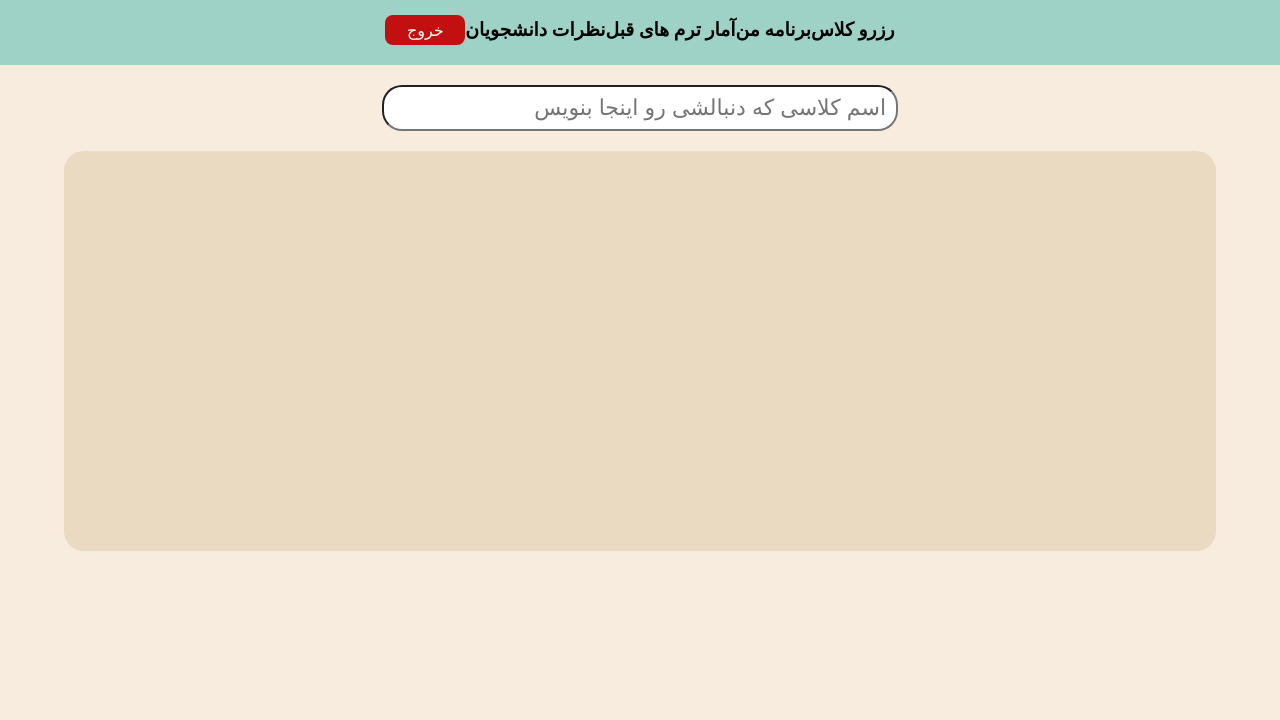
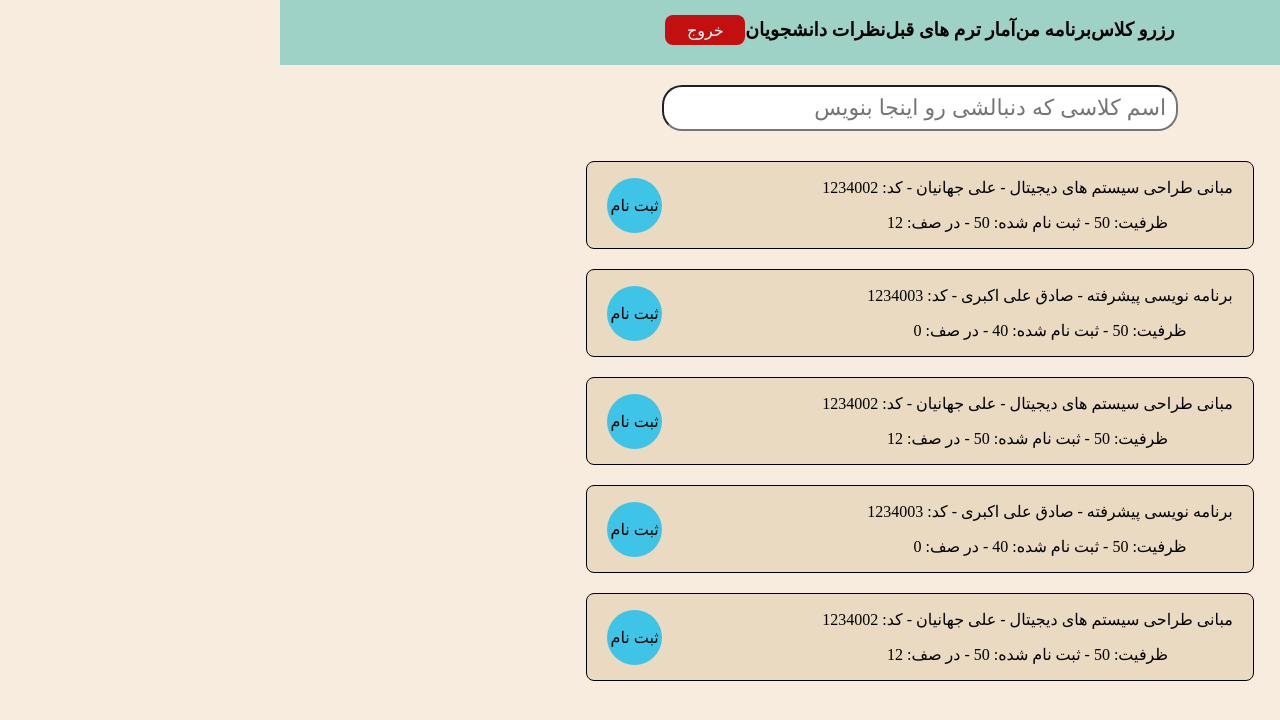
Before and after one commit to MJSahebnasi/Boostan, a React (Create React App) app in the folder boostan-frontend/: page / in a window 1280 px wide. Shown: the top 720 px of the page. Built offline with nearby package versions, Linux system fonts and the light colour scheme.

Commit message:
ClassCards in StudentBookClass page main structure

```diff
--- a/boostan-frontend/src/App.js
+++ b/boostan-frontend/src/App.js
@@ -5,7 +5,8 @@ import './App.css';
 import './components/styles/LoginPage.css'
 import './components/styles/StudentHeader.css'
 import './components/styles/StudentBookClass.css'
-
+import './components/styles/StudentClassCard.css'
+import './components/styles/ClassInfo.css'
 
 function App() {
   return (
--- /dev/null
+++ b/boostan-frontend/src/components/ClassInfo.js
@@ -0,0 +1,22 @@
+import React from 'react';
+
+function ClassInfo(props) {
+
+    return (
+        <div className="ClassInfo_container">
+            <div className='class_info'>
+                <p>
+                    {props.course_name} - {props.instructor_name} - کد: {props.class_code}
+                </p>
+            </div>
+
+            <div className='class_registration_info'>
+                <p>
+                    ظرفیت: {props.class_capacity} - ثبت نام شده: {props.registered} - در صف: {props.in_queue}
+                </p>
+            </div>
+        </div>
+    );
+
+}
+export default ClassInfo;
--- a/boostan-frontend/src/components/StudentBookClass.js
+++ b/boostan-frontend/src/components/StudentBookClass.js
@@ -1,4 +1,6 @@
 import React from 'react';
+import StudentClassCard from './StudentClassCard';
+
 // import { Link } from 'react-router-dom';
 // import { useSelector } from "react-redux";
 
@@ -28,8 +30,53 @@ function StudentBookClass() {
             </div>
 
             <div className='class_container'>
+                <StudentClassCard
+                    course_name={'مبانی طراحی سیستم های دیجیتال'}
+                    instructor_name={'علی جهانیان'}
+                    class_code={1234002}
+                    class_capacity={50}
+                    registered={50}
+                    in_queue={12}
+                />
+
+                <StudentClassCard
+                    course_name={'برنامه نویسی پیشرفته'}
+                    instructor_name={'صادق علی اکبری'}
+                    class_code={1234003}
+                    class_capacity={50}
+                    registered={40}
+                    in_queue={0}
+                />
+
+                <StudentClassCard
+                    course_name={'مبانی طراحی سیستم های دیجیتال'}
+                    instructor_name={'علی جهانیان'}
+                    class_code={1234002}
+                    class_capacity={50}
+                    registered={50}
+                    in_queue={12}
+                />
+
+                <StudentClassCard
+                    course_name={'برنامه نویسی پیشرفته'}
+                    instructor_name={'صادق علی اکبری'}
+                    class_code={1234003}
+                    class_capacity={50}
+                    registered={40}
+                    in_queue={0}
+                />
+
+                <StudentClassCard
+                    course_name={'مبانی طراحی سیستم های دیجیتال'}
+                    instructor_name={'علی جهانیان'}
+                    class_code={1234002}
+                    class_capacity={50}
+                    registered={50}
+                    in_queue={12}
+                />
 
             </div>
+
         </div>
     );
 
--- /dev/null
+++ b/boostan-frontend/src/components/StudentClassCard.js
@@ -0,0 +1,26 @@
+import React from 'react';
+import ClassInfo from './ClassInfo';
+
+function StudentClassCard(props) {
+
+    return (
+        <div className="StudentClassCard_container">
+
+            <ClassInfo
+                course_name={props.course_name}
+                instructor_name={props.instructor_name}
+                class_code={props.class_code}
+                class_capacity={props.class_capacity}
+                registered={props.registered}
+                in_queue={props.in_queue}
+            />
+
+            <div className='StudentClassCard_register'>
+                <button type='button'>ثبت نام</button>
+            </div>
+
+        </div>
+    );
+
+}
+export default StudentClassCard;
--- /dev/null
+++ b/boostan-frontend/src/components/styles/ClassInfo.css
@@ -0,0 +1,4 @@
+.ClassInfo_container{
+    margin-right: 20px;
+    margin-left: 15px;
+}
--- a/boostan-frontend/src/components/styles/StudentBookClass.css
+++ b/boostan-frontend/src/components/styles/StudentBookClass.css
@@ -25,9 +25,13 @@
     margin-top: 20px;
     margin-bottom: 20px;
 
-    background-color: var(--cream2);
-    border-radius: 20px;
+    /* height: 400px; */
+    width: 80%;
 
-    height: 400px;
-    width: 90%;
+    display: flex;
+    flex-direction: column;
+    justify-content: center;
+    align-items: center;
+
+    /* border: 1px solid; */
 }
--- /dev/null
+++ b/boostan-frontend/src/components/styles/StudentClassCard.css
@@ -0,0 +1,34 @@
+.StudentClassCard_container{
+    display: flex;
+    flex-direction: row;
+    justify-content: space-between;
+    align-items: center;
+
+    border: 1px solid;
+    border-radius: 8px;
+
+    background-color: var(--cream2);
+
+    margin: 10px;
+
+    width: 65%;
+}
+
+.StudentClassCard_register{
+    margin-right: 15px;
+    margin-left: 20px;
+}
+
+.StudentClassCard_register button{
+    all: unset;
+    background-color: var(--button_blue1);
+
+    width: 55px;
+    height: 55px;
+
+    border-radius: 100%;
+}
+.StudentClassCard_register button:hover{
+    background-color: var(--button_blue2);
+    cursor: pointer;
+}
--- a/boostan-frontend/src/index.css
+++ b/boostan-frontend/src/index.css
@@ -5,8 +5,12 @@
   --blue2: #54BAB9;
   --red1: #C21010;
   --red2: #a90c0c;
+  --button_blue1: #3ec4e6;
+  --button_blue2: #24a8c9;
 }
 body{
   background-color: var(--cream1);
   margin: 0;
+
+  direction: rtl;
 }
```
